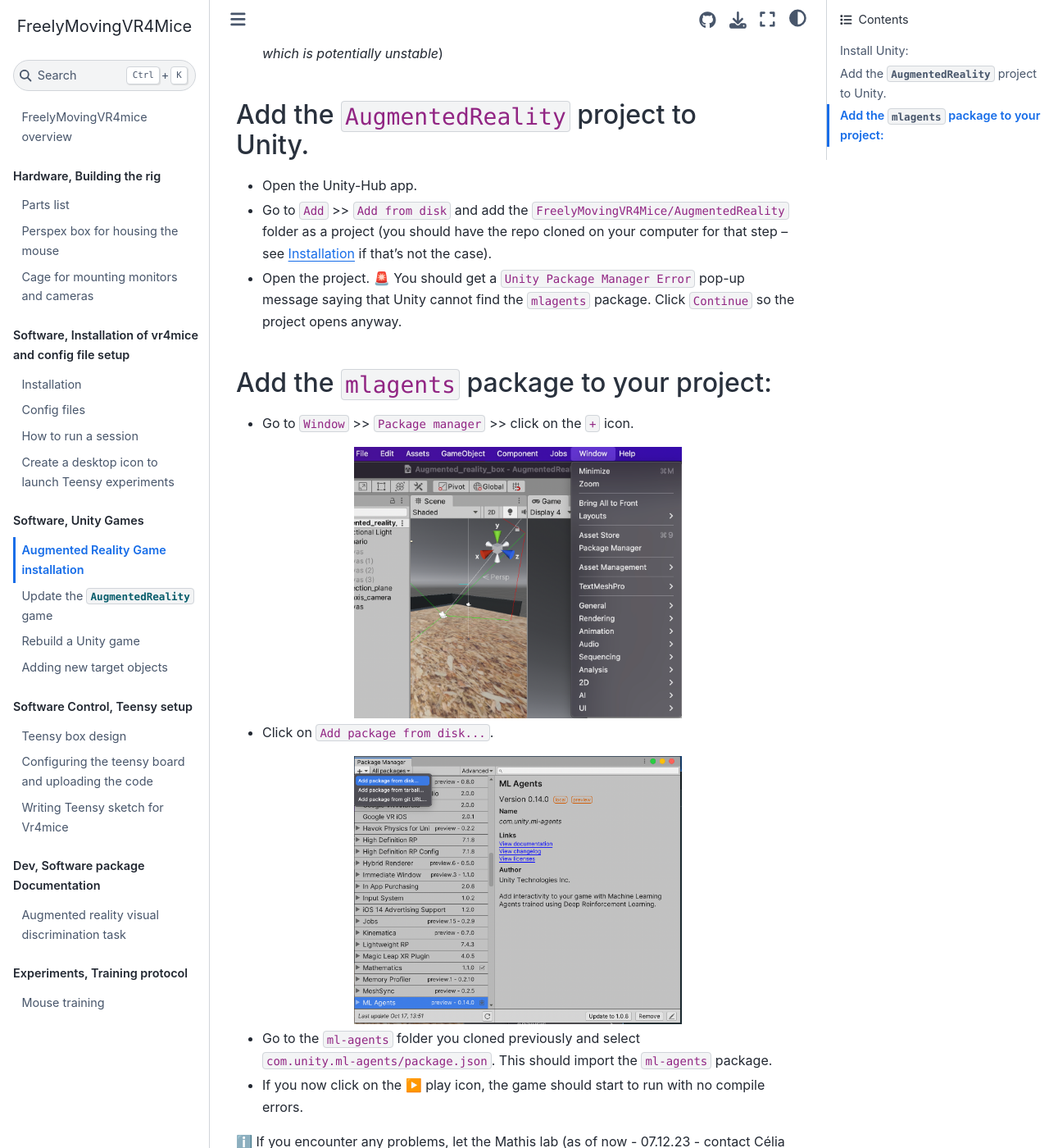
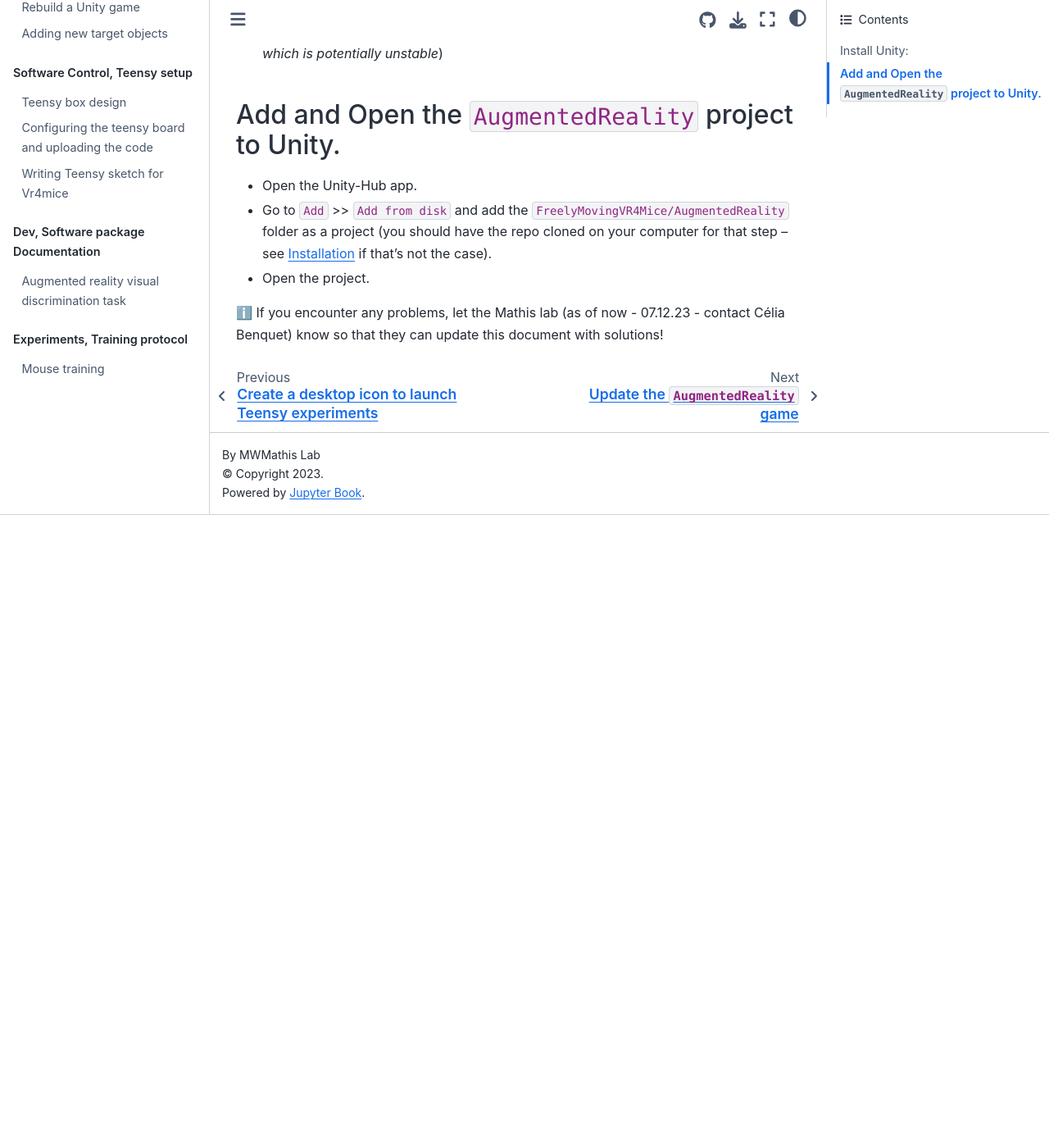
Before and after one commit to MMathisLab/FreelyMovingVR4Mice, a Jupyter Book: the page built from docs/Unity_games/AR_Game.md, in a window 1280 px wide and 1400 px high, scrolled down 877 px. Shown: the whole window at 82% size. Built offline with Jupyter Book 1.0.4 settings and Sphinx 7.4.7 and the Sphinx Book theme 1.1.4, drawn with Linux system fonts in a browser that asks for light colours; after the commit the page ends 1505 px from its top, so only the background shows below that.

````diff
--- a/docs/Unity_games/AR_Game.md
+++ b/docs/Unity_games/AR_Game.md
@@ -25,14 +25,14 @@ Install both in the same order:
 	```
 	(_the `--branch release_21` option will switch to the tag of the latest stable release, which currently is **21** and is the one we use. Omitting that will get the main branch which is potentially unstable_)
 
-### Add the `AugmentedReality` project to Unity.
+### Add and Open the `AugmentedReality` project to Unity.
 
 - Open the Unity-Hub app.
 - Go to `Add` >> ``Add from disk`` and add the `FreelyMovingVR4Mice/AugmentedReality` folder as a project (you should have the repo cloned on your computer for that step -- see {doc}`../../docs/Installation/installSumUp` if that's not the case).
-- Open the project. 🚨 You should get a `Unity Package Manager Error` pop-up message saying that Unity cannot find the `mlagents` package. Click `Continue` so the project opens anyway.
+- Open the project.
 
 (unity:mlagents)=
-### Add the `mlagents` package to your project:
+<!-- ### Add the `mlagents` package to your project:
 
 - Go to `Window` >> `Package manager` >> click on the `+` icon.
 
@@ -56,6 +56,6 @@ Install both in the same order:
 - Go to the `ml-agents` folder you cloned previously and select `com.unity.ml-agents/package.json`. This should import the `ml-agents` package.
 
 - If you now click on the ▶️ play icon, the game should start to run with no compile errors.
-
+ -->
 
 ℹ️ If you encounter any problems, let the Mathis lab (as of now - 07.12.23 - contact Célia Benquet) know so that they can update this document with solutions!
````
Also changed, not shown: 1 other file.
